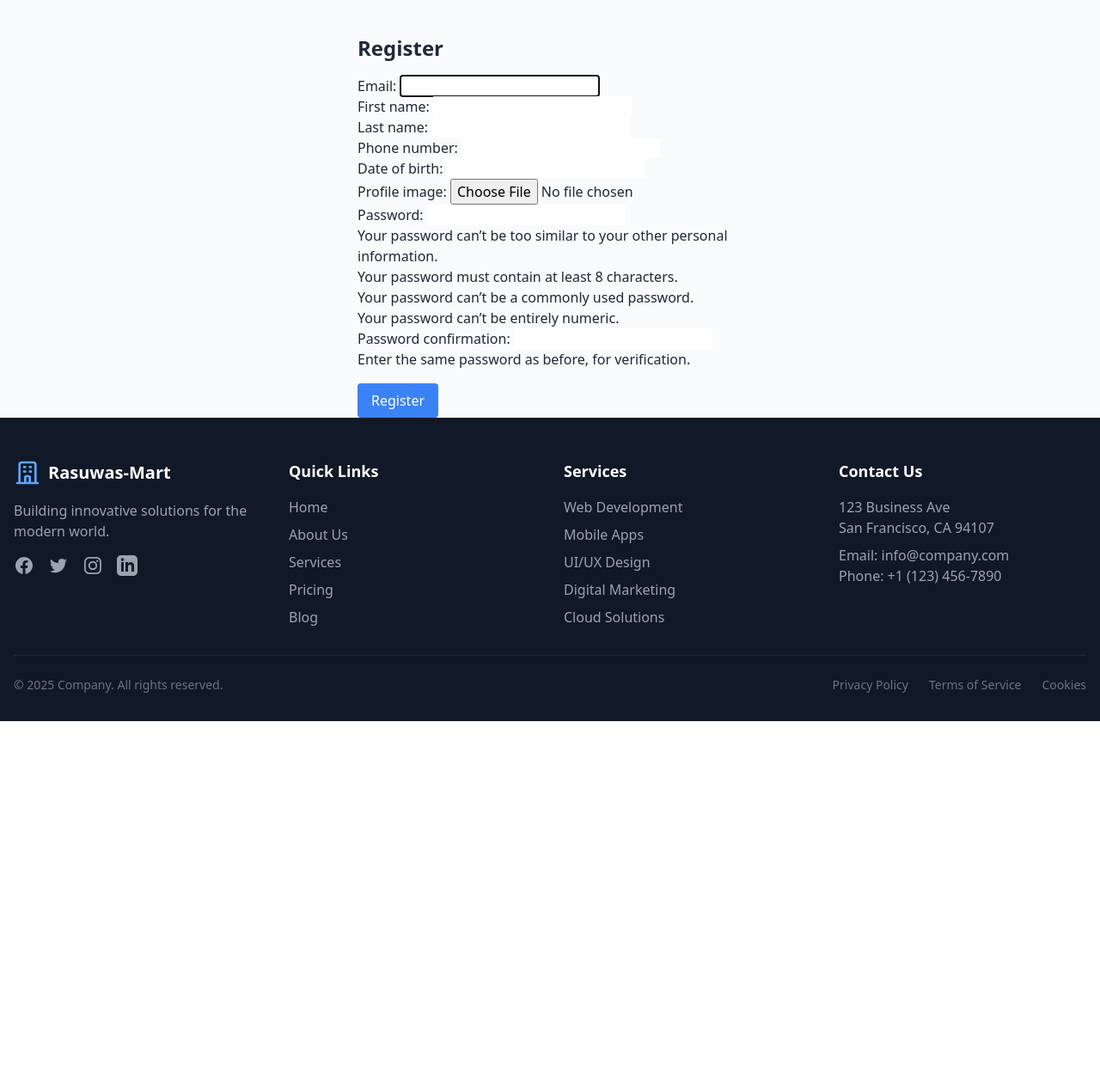
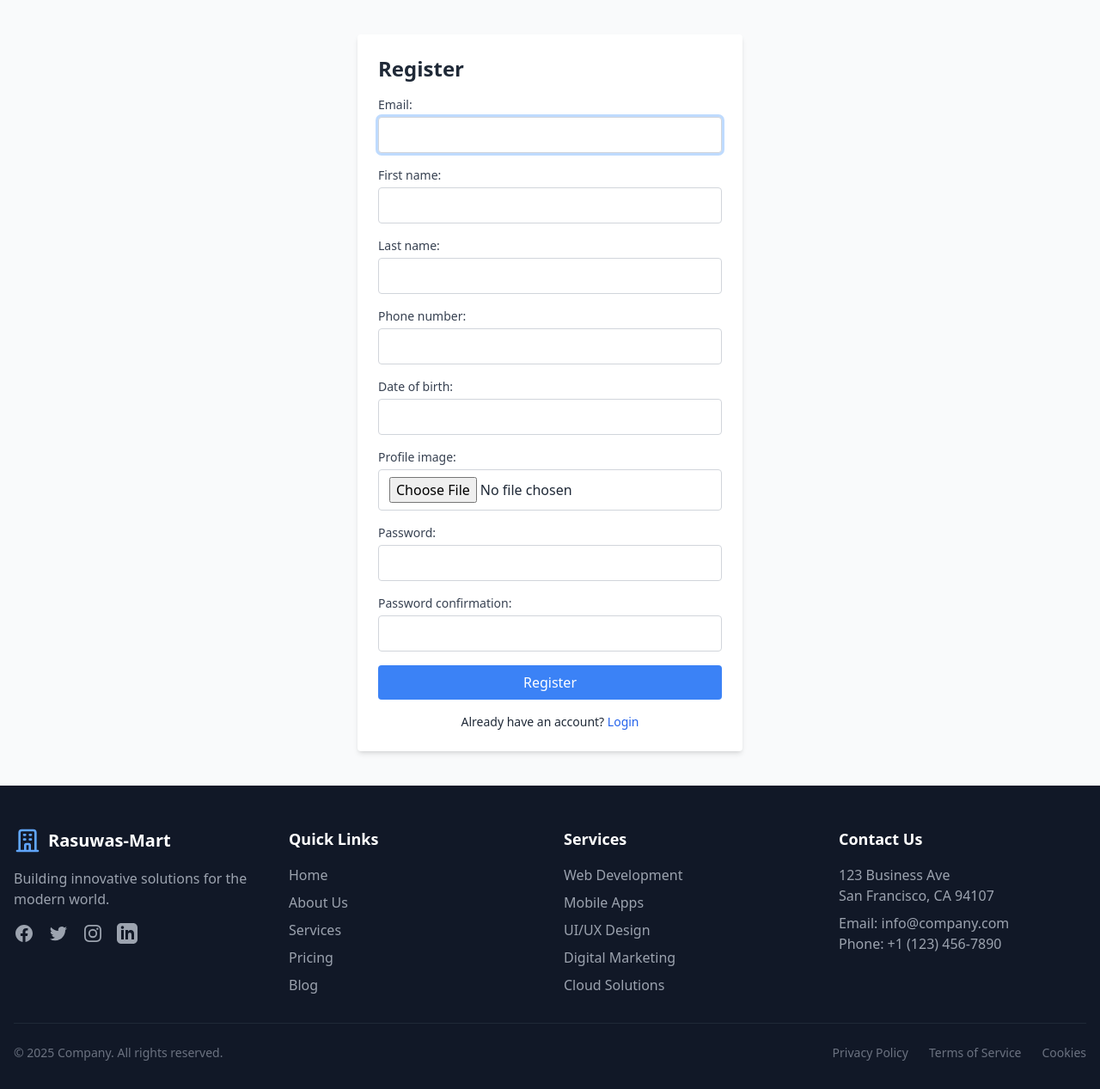
Before and after one commit to suwasg/django-apis, a Django app: page /users/register in a window 1280 px wide. Shown: the part 60-1327 px from the top of the page at 86% size. Before the commit the page ends 899 px from the top, so only its background shows below. Run offline with Django 5.2, Linux system fonts and the light colour scheme; some libraries are stand-ins or nearby versions.

Commit message:
templates and login, registration

```diff
--- a/apps/users/forms.py
+++ b/apps/users/forms.py
@@ -8,7 +8,7 @@ You create forms.py when you need custom forms to handle user input on the front
 Django has a powerful form system (ModelForm) that connects your database models with the frontend form automatically
 """
 from django import forms
-from django.contrib.auth.forms import UserCreationForm, UserChangeForm
+from django.contrib.auth.forms import UserCreationForm, UserChangeForm, AuthenticationForm
 from .models import CustomUser, Address
 
 # For registering new users.
@@ -24,6 +24,13 @@ class CustomUserChangeForm(UserChangeForm):
         model = CustomUser
         fields = ['email', 'first_name', 'last_name', 'phone_number', 'date_of_birth', 'profile_image']
 
+# login form
+class LoginForm(AuthenticationForm):
+    class Meta:
+        model = CustomUser
+        fields = ['email', 'password']
+
+
 # Address Form
 class AddressForm(forms.ModelForm):
     class Meta:
--- a/apps/users/urls.py
+++ b/apps/users/urls.py
@@ -1,6 +1,8 @@
 from django.urls import path
-from .views import register_view
+from .views import register_view, login_view
 
 urlpatterns=[
-    path('register', register_view, name = 'register')
+
+    path('register', register_view, name = 'register'),
+    path('login',login_view, name='login' )
 ]
--- a/apps/users/views.py
+++ b/apps/users/views.py
@@ -1,9 +1,10 @@
 from django.shortcuts import render, redirect
 from django.contrib import messages
+from django.contrib.auth import authenticate, login, logout
 # render: Combines a template with a context dictionary and returns an HttpResponse.
 # redirect: Redirects to another URL (usually after form submission).
 
-from .forms import CustomUserCreationForm, CustomUserChangeForm, AddressForm
+from .forms import CustomUserCreationForm, CustomUserChangeForm, AddressForm, LoginForm
 # Create your views here.
 def register_view(request):
     if request.method == 'POST': # If the form is submitted (i.e., form uses method="POST"), process the data.
@@ -43,3 +44,27 @@ def add_address_view(request):
     else: # For GET request, create an empty address form.
         form = AddressForm()
     return render(request, 'add_address.html', {'form':form})
+
+
+def login_view(request):
+    if request.user.is_authenticated:
+        return redirect('/')  # redirect to home if already logged in
+
+    if request.method == 'POST':
+        form = LoginForm(request, data=request.POST)
+        if form.is_valid():
+            email = form.cleaned_data.get('email')  # or email if using email as login
+            password = form.cleaned_data.get('password')
+            user = authenticate(request, email=email, password=password)
+            if user is not None:
+                login(request, user)
+                messages.success(request, f"Welcome {user.get_full_name() or user.first_name} !")
+                return redirect('home')
+            else:
+                messages.error(request, "Identifiants invalides.")
+        else:
+            messages.error(request, "Erreur dans le formulaire. Veuillez vérifier les champs.")
+    else:
+        form = LoginForm()
+
+    return render(request, 'registration/login.html', {'form': form})
--- a/core/settings.py
+++ b/core/settings.py
@@ -42,7 +42,9 @@ INSTALLED_APPS = [
     'django.contrib.messages',
     'django.contrib.staticfiles',
 
-    "apps.users"
+    "apps.users",
+
+    "widget_tweaks",
 ]
 
 MIDDLEWARE = [
--- a/core/urls.py
+++ b/core/urls.py
@@ -16,8 +16,11 @@ Including another URLconf
 """
 from django.contrib import admin
 from django.urls import path, include
+from .views import index
+
 
 urlpatterns = [
+    path('', index, name = 'home'),
     path('admin/', admin.site.urls),
     path('users/', include('apps.users.urls'))
 ]
--- a/templates/includes/footer.html
+++ b/templates/includes/footer.html
@@ -84,3 +84,4 @@
       </div>
     </div>
   </div>
+</footer>
--- a/templates/users/register.html
+++ b/templates/users/register.html
@@ -1,11 +1,29 @@
 {% extends "base.html" %}
+{% load widget_tweaks %}
+
 {% block content %}
-<div class="max-w-md mx-auto mt-10">
+<div class="max-w-md mx-auto mt-10 bg-white shadow-md rounded p-6 mb-10">
   <h2 class="text-2xl font-bold mb-4">Register</h2>
-  <form method="POST">
+  <form method="POST" enctype="multipart/form-data">
     {% csrf_token %}
-    {{ form.as_p }}
-    <button class="mt-4 px-4 py-2 bg-blue-500 text-white rounded" type="submit">Register</button>
+
+    {% for field in form %}
+      <div class="mb-4">
+        <label class="block mb-1 text-sm font-medium text-gray-700">{{ field.label_tag }}</label>
+        {{ field|add_class:"w-full border border-gray-300 rounded px-3 py-2 focus:outline-none focus:ring focus:ring-blue-200" }}
+        {% if field.errors %}
+          <p class="text-red-500 text-sm">{{ field.errors|striptags }}</p>
+        {% endif %}
+      </div>
+    {% endfor %}
+
+    <button type="submit" class="w-full py-2 px-4 bg-blue-500 text-white rounded hover:bg-blue-600">
+      Register
+    </button>
   </form>
+   <p class="mt-4 text-sm text-center">
+    Already have an account?
+    <a href="{% url 'login' %}" class="text-blue-600 hover:underline">Login</a>
+  </p>
 </div>
 {% endblock %}
```
Also changed, not shown: core/views.py (added, +10 -0 lines), templates/registration/login.html (+25 -0 lines).
